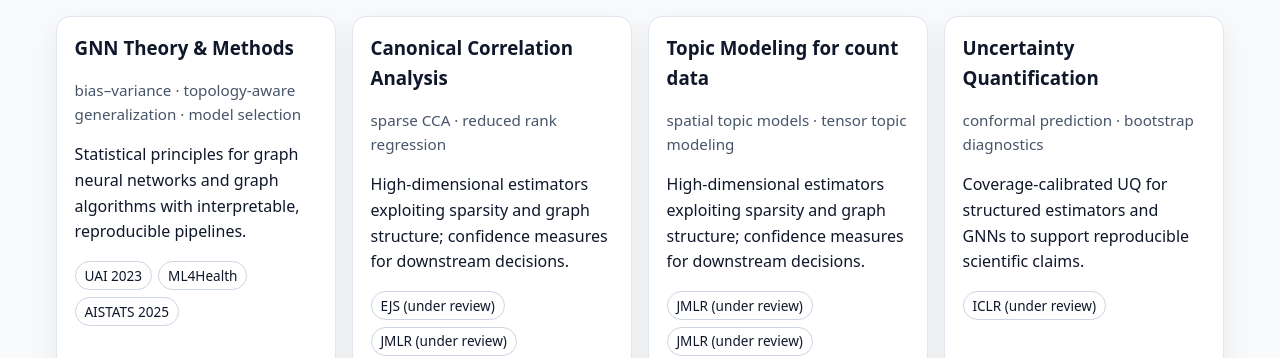
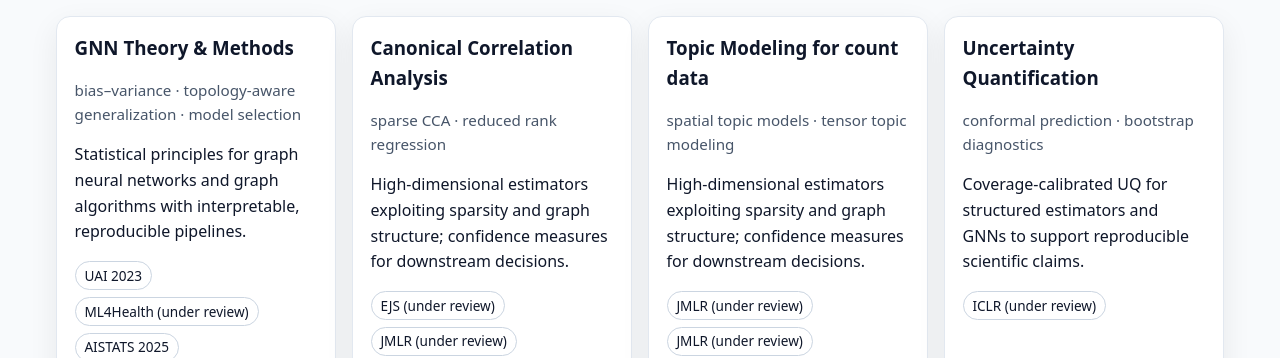
Before and after one commit to signal-uchicago/signal-lab.github.io, a plain HTML site: page projects.html in a window 1280 px wide. Shown: the part 594-952 px from the top of the page. Drawn offline with Linux system fonts and the light colour scheme.

Commit message:
update project links

```diff
--- a/projects.html
+++ b/projects.html
@@ -43,7 +43,7 @@
             <p>Statistical principles for graph neural networks and graph algorithms with interpretable, reproducible pipelines.</p>
             <div class="tags">
               <a class="tag" href="https://arxiv.org/pdf/2207.05887" target="_blank" rel="noopener noreferrer">UAI 2023</a>
-              <a class="tag" href="https://arxiv.org/pdf/2505.14867" target="_blank" rel="noopener noreferrer"> ML4Health</a>
+              <a class="tag" href="https://arxiv.org/pdf/2505.14867" target="_blank" rel="noopener noreferrer"> ML4Health (under review)</a>
               <a class="tag" href="https://arxiv.org/pdf/2410.20068" target="_blank" rel="noopener noreferrer">AISTATS 2025</a>
             </div>
           </article>
```
